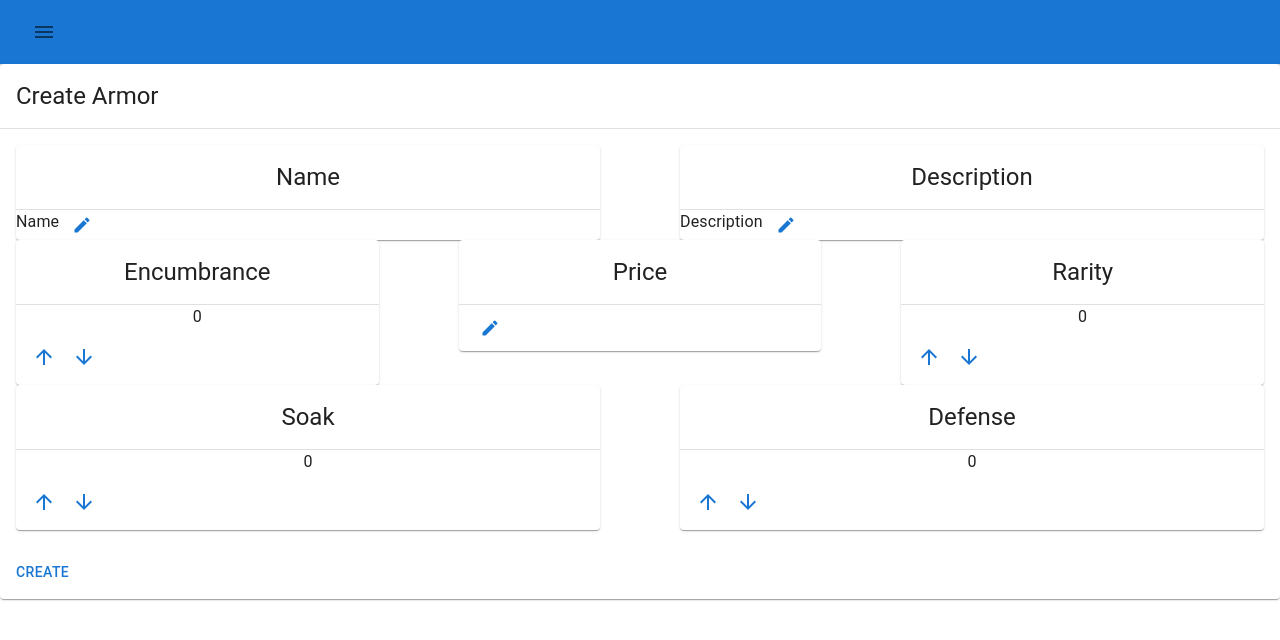
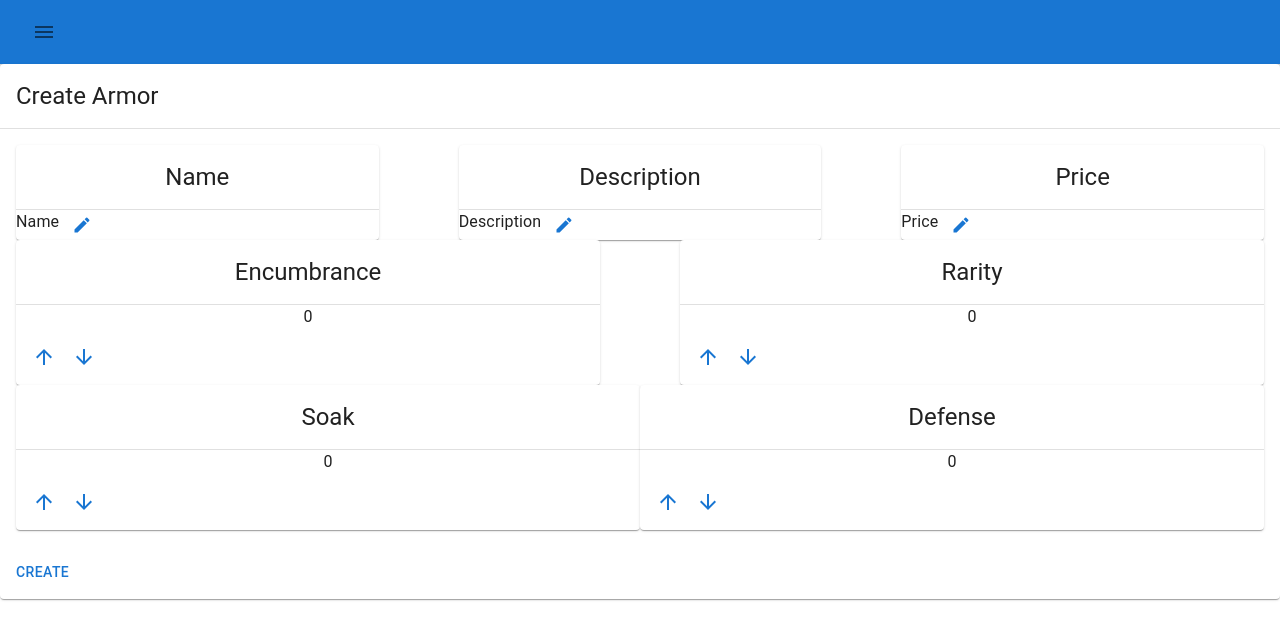
Before and after one commit to genraven1/genesys, a React (Create React App) app: page /equipment/armor/new in a window 1280 px wide. Shown: the top 640 px of the page. Built offline with nearby package versions, Linux system fonts and the light colour scheme.

Commit message:
create armor update

```diff
--- a/src/components/equipment/CreateArmor.tsx
+++ b/src/components/equipment/CreateArmor.tsx
@@ -2,7 +2,8 @@ import { Button, Card, CardActions, CardContent, CardHeader, Divider, Grid } fro
 import { FormEventHandler, useState } from "react";
 import { useNavigate } from "react-router-dom";
 import Armor, { ArmorStats, DefaultArmor } from "../../models/equipment/Armor";
-import BaseEquipmentStats from "../../models/equipment/Equipment";
+import EquipmentStats from "../../models/equipment/EquipmentStats";
+import InputTextFieldCard from "../input/InputTextFieldCard";
 import CreateArmorStats from "./CreateArmorStats";
 import CreateEquipmentStats from "./CreateEquipmentStats";
 
@@ -23,13 +24,32 @@ export default function CreateArmor(props: Props) {
         //navigate('/actors/npcs/minions/' + armor.id);
     }
 
-    const updateEquipmentStats = (equipmentStats: BaseEquipmentStats) => {
-        console.log(equipmentStats)
+    const handleOnNameCommit = (value: string) => {
+        setArmor((prev_state) => ({
+            ...prev_state,
+            name: value,
+        }));
+    }
+
+    const handleOnDescriptionCommit = (value: string) => {
+        setArmor((prev_state) => ({
+            ...prev_state,
+            description: value,
+        }));
+    }
+
+    const handleOnPriceCommit = (value: string) => {
+        setArmor((prev_state) => ({
+            ...prev_state,
+            price: value,
+        }));
+    }
+
+    const updateEquipmentStats = (equipmentStats: EquipmentStats) => {
         setArmor((prev_state) => ({
             ...prev_state,
             equipment: equipmentStats,
         }));
-        console.log(armor.equipment)
         return armor.equipment;
     }
 
@@ -48,11 +68,15 @@ export default function CreateArmor(props: Props) {
             <form onSubmit={handleSubmit}>
                 <CardContent>
                     <Grid container justifyContent={'center'}>
+                        <Grid container spacing={10}>
+                            <InputTextFieldCard defaultValue={'Name'} onCommit={handleOnNameCommit} title={'Name'} helperText={'Name'} placeholder={'Name'} />
+                            <InputTextFieldCard defaultValue={'Description'} onCommit={handleOnDescriptionCommit} title={'Description'} helperText={'Description'} placeholder={'Description'} />
+                            <InputTextFieldCard defaultValue={'Price'} onCommit={handleOnPriceCommit} title={'Price'} helperText={'Price'} placeholder={'Price'} />
+                        </Grid>
+                        <Divider />
                         <CreateEquipmentStats newEquipmentStats={armor.equipment} onEquipmentStatsUpdate={updateEquipmentStats} />
                         <Divider />
-                        <Grid container spacing={10}>
-                            <CreateArmorStats newArmorStats={armor.armorStats} onArmorStatsUpdate={updateArmorStats} />
-                        </Grid>
+                        <CreateArmorStats newArmorStats={armor.armorStats} onArmorStatsUpdate={updateArmorStats} />
                     </Grid>
                 </CardContent>
                 <CardActions>
--- a/src/components/equipment/CreateEquipmentStats.tsx
+++ b/src/components/equipment/CreateEquipmentStats.tsx
@@ -1,33 +1,16 @@
 import { Grid, Card, CardHeader, Divider, Typography, CardActions } from "@mui/material";
 import { Fragment, useState } from "react";
-import BaseEquipmentStats, { DefaultEquipment } from "../../models/equipment/Equipment";
+import EquipmentStats, { DefaultEquipment } from "../../models/equipment/EquipmentStats";
 import InputButtonGroup from "../input/InputButtonGroup";
-import InlineTextField from "../input/TextField";
 
 interface Props {
-    newEquipmentStats?: BaseEquipmentStats | null,
-    onEquipmentStatsUpdate: (equipmentStats: BaseEquipmentStats) => BaseEquipmentStats,
+    newEquipmentStats?: EquipmentStats | null,
+    onEquipmentStatsUpdate: (equipmentStats: EquipmentStats) => EquipmentStats,
 }
 
 export default function CreateEquipmentStats(props: Props): JSX.Element {
     const { newEquipmentStats, onEquipmentStatsUpdate } = props;
-    const [equipmentStats, setEquipmentStats] = useState<BaseEquipmentStats>(newEquipmentStats ?? DefaultEquipment.create());
-
-    const handleOnNameCommit = (value: string) => {
-        setEquipmentStats((prev_state) => ({
-            ...prev_state,
-            name: value,
-        }));
-        setEquipmentStats(onEquipmentStatsUpdate(equipmentStats));
-    }
-
-    const handleOnDescriptionCommit = (value: string) => {
-        setEquipmentStats((prev_state) => ({
-            ...prev_state,
-            description: value,
-        }));
-        setEquipmentStats(onEquipmentStatsUpdate(equipmentStats));
-    }
+    const [equipmentStats, setEquipmentStats] = useState<EquipmentStats>(newEquipmentStats ?? DefaultEquipment.create());
 
     const handleEncumbranceDecrease = () => {
         setEquipmentStats((prev_state) => ({
@@ -41,14 +24,6 @@ export default function CreateEquipmentStats(props: Props): JSX.Element {
         setEquipmentStats((prev_state) => ({
             ...prev_state,
             encumbrance: equipmentStats.encumbrance++,
-        }));
-        setEquipmentStats(onEquipmentStatsUpdate(equipmentStats));
-    }
-
-    const handleOnPriceCommit = (value: string) => {
-        setEquipmentStats((prev_state) => ({
-            ...prev_state,
-            price: value
         }));
         setEquipmentStats(onEquipmentStatsUpdate(equipmentStats));
     }
@@ -74,38 +49,11 @@ export default function CreateEquipmentStats(props: Props): JSX.Element {
             <Grid container spacing={10}>
                 <Grid item xs>
                     <Card>
-                        <CardHeader title={'Name'} style={{ textAlign: 'center' }} />
-                        <Divider />
-                        <InlineTextField defaultValue={'Name'} editable={true} onCommit={handleOnNameCommit} helperText={'Name'} placeholder={'Name'} errorText={''} />
-                    </Card>
-                </Grid>
-                <Grid item xs>
-                    <Card>
-                        <CardHeader title={'Description'} style={{ textAlign: 'center' }} />
-                        <Divider />
-                        <InlineTextField defaultValue={'Description'} editable={true} onCommit={handleOnDescriptionCommit} helperText={'Description'} placeholder={'Description'} errorText={''} />
-                    </Card>
-                </Grid>
-            </Grid>
-            <Divider />
-            <Grid container spacing={10}>
-                <Grid item xs>
-                    <Card>
                         <CardHeader title={'Encumbrance'} style={{ textAlign: 'center' }} />
                         <Divider />
                         <Typography style={{ textAlign: 'center' }} >{equipmentStats.encumbrance}</Typography>
                         <CardActions>
                             <InputButtonGroup onIncrease={handleEncumbranceIncrease} onDecrease={handleEncumbranceDecrease} />
-                        </CardActions>
-                    </Card>
-                </Grid>
-                <Grid item xs>
-                    <Card>
-                        <CardHeader title={'Price'} style={{ textAlign: 'center' }} />
-                        <Divider />
-                        <Typography style={{ textAlign: 'center' }} >{equipmentStats.price}</Typography>
-                        <CardActions>
-                            <InlineTextField defaultValue={equipmentStats.price} onCommit={handleOnPriceCommit} />
                         </CardActions>
                     </Card>
                 </Grid>
--- /dev/null
+++ b/src/components/input/InputTextFieldCard.tsx
@@ -0,0 +1,24 @@
+import { Card, CardHeader, Divider, Grid } from "@mui/material"
+import InlineTextField from "./TextField"
+
+interface Props {
+    defaultValue: string,
+    onCommit: (value: string) => void,
+    title: string,
+    helperText: string,
+    placeholder: string,
+    errorText?: string,
+}
+
+export default function InputTextFieldCard(props: Props): JSX.Element {
+    const { defaultValue, onCommit, title, helperText, placeholder, errorText } = props;
+    return (
+        <Grid item xs>
+            <Card>
+                <CardHeader title={title} style={{ textAlign: 'center' }} />
+                <Divider />
+                <InlineTextField defaultValue={defaultValue} editable={true} onCommit={onCommit} helperText={helperText} placeholder={placeholder} errorText={errorText} />
+            </Card>
+        </Grid>
+    )
+}
--- a/src/models/equipment/Armor.ts
+++ b/src/models/equipment/Armor.ts
@@ -1,8 +1,9 @@
-import BaseEquipmentStats, { DefaultEquipment } from "./Equipment"
+import Equipment from "./Equipment"
+import EquipmentStats, { DefaultEquipment } from "./EquipmentStats"
 
-export default interface Armor {
+export default interface Armor extends Equipment {
     armorStats: ArmorStats,
-    equipment: BaseEquipmentStats
+    equipment: EquipmentStats
 }
 
 export interface ArmorStats {
@@ -24,6 +25,10 @@ export class DefaultArmor {
         return {
             equipment: DefaultEquipment.create(),
             armorStats: { soak: 0, defense: 0 },
+            id: '',
+            name: '',
+            description: '',
+            price: ''
         }
     }
 }
--- a/src/models/equipment/Equipment.ts
+++ b/src/models/equipment/Equipment.ts
@@ -1,21 +1,6 @@
-export default interface BaseEquipmentStats {
+export default interface Equipment {
     id: string,
     name: string,
-    encumbrance: number,
     description: string,
     price: string,
-    rarity: number
 }
-
-export class DefaultEquipment {
-    static create() {
-        return {
-            id: '',
-            name: '',
-            encumbrance: 0,
-            description: '',
-            price: '',
-            rarity: 0
-        }
-    }
-}
--- /dev/null
+++ b/src/models/equipment/EquipmentStats.ts
@@ -0,0 +1,13 @@
+export default interface EquipmentStats {
+    encumbrance: number,
+    rarity: number
+}
+
+export class DefaultEquipment {
+    static create() {
+        return {
+            encumbrance: 0,
+            rarity: 0
+        }
+    }
+}
```
Also changed, not shown: src/components/input/PriceButtonGroup.tsx (deleted, +0 -44 lines).
